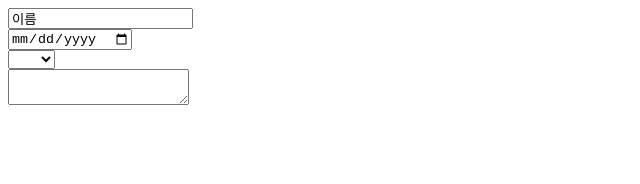
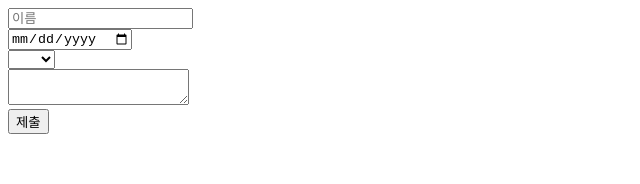
Before and after one commit to yeony1011/onebite-react, a React (Vite) app in the folder section05/: page / in a window 1280 px wide. Shown: the top 184 px of the page, without its empty margins (0-640 px from the left). Built offline with nearby package versions, Linux system fonts and the light colour scheme.

Commit message:
add : section05 > 09. State로 사용자 입력 관리하기, 10.useRef로 컴포넌트의 변수 생성하기

```diff
--- a/section05/src/components/Register.jsx
+++ b/section05/src/components/Register.jsx
@@ -1,5 +1,4 @@
-import { use } from 'react';
-import {useState} from 'react';
+import {useState, useRef} from 'react';
 
 // 간단한 회원가입 폼
 // 수집 목록
@@ -9,42 +8,88 @@ import {useState} from 'react';
 // 4. 자기소개
 const Register = () => {
 
-  const [name, setName] = useState('이름');
-  const [birth, setBrith] = useState('');
-  const [country, setCountry] = useState('');
-  const [bio, setBio] = useState('');
+  // const [name, setName] = useState('이름');
+  // const [birth, setBrith] = useState('');
+  // const [country, setCountry] = useState('');
+  // const [bio, setBio] = useState('');
 
-  const onChangeName = (e) => {
-    setName(e.target.value);
+  const [input, setInput] = useState({
+    name: "",
+    birth: "",
+    country: "",
+    bio: ""
+  });
+  // console.log(input);
+
+  const countRef = useRef(0);
+  const inputRef = useRef();
+
+  const onChange = (e) => {
+    console.log(e.target.name, e.target.value);
+    countRef.current++;
+    console.log(countRef.current);
+    setInput({
+      ...input,
+      [e.target.name]: e.target.value
+    });
+  };
+
+  const onSubmit = () => {
+    if(input.name === ""){
+      inputRef.current.focus();
+    }
   }
 
-  const onChangeBirth = (e) => {
-    setBrith(e.target.value);
-  }
+  // const onChangeName = (e) => {
+  //   // setName(e.target.value);
+  //   setInput({
+  //     ...input,
+  //     name: e.target.value
+  //   });
+  // }
 
-  const onChangeCountry = (e) => {
-    setCountry(e.target.value);
-  }
+  // const onChangeBirth = (e) => {
+  //   // setBrith(e.target.value);
+  //   setInput({
+  //     ...input,
+  //     birth: e.target.value
+  //   });
+  // }
 
-  const onChangeBio = (e) => {
-    setBio(e.target.value);
-  }
+  // const onChangeCountry = (e) => {
+  //   // setCountry(e.target.value);
+  //   setInput({
+  //     ...input,
+  //     country: e.target.value
+  //   });
+  // }
+
+  // const onChangeBio = (e) => {
+  //   // setBio(e.target.value);
+  //   setInput({
+  //     ...input,
+  //     bio: e.target.value
+  //   });
+  // }
 
   return (
     <div>
-      <div><input value={name} onChange={onChangeName} placeholder={"이름"} /></div>
-      <div><input type="date" value={birth} onChange={onChangeBirth} /></div>
+      <div><input ref={inputRef} name="name" value={input.name} onChange={onChange} placeholder={"이름"} /></div>
+      <div><input name="date" type="date" value={input.birth} onChange={onChange} /></div>
       <div>
-        <select value={country} onChange={onChangeCountry}>
+        <select name="country" value={input.country} onChange={onChange}>
           <option value=""></option>
           <option value="kr">한국</option>
           <option value="us">미국</option>
           <option value="uk">영국</option>
         </select>
-        {country}
+        {input.country}
       </div>
       <div>
-        <textarea value={bio} onChange={onChangeBio} />
+        <textarea name="bio" value={input.bio} onChange={onChange} />
+      </div>
+      <div>
+        <button onClick={onSubmit}>제출</button>
       </div>
     </div>
   );
```
